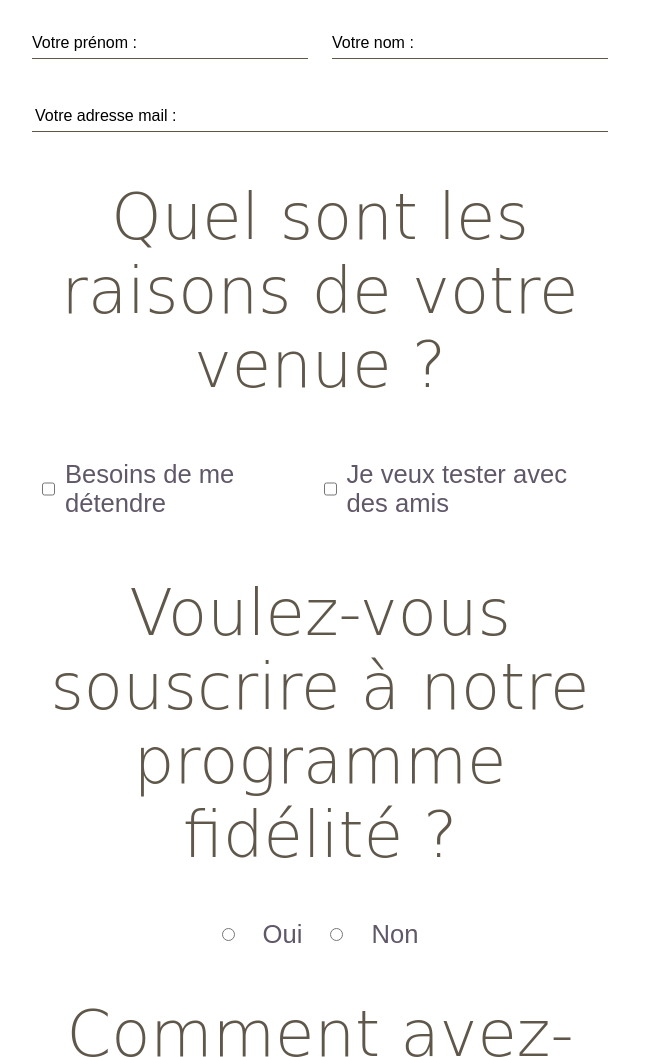
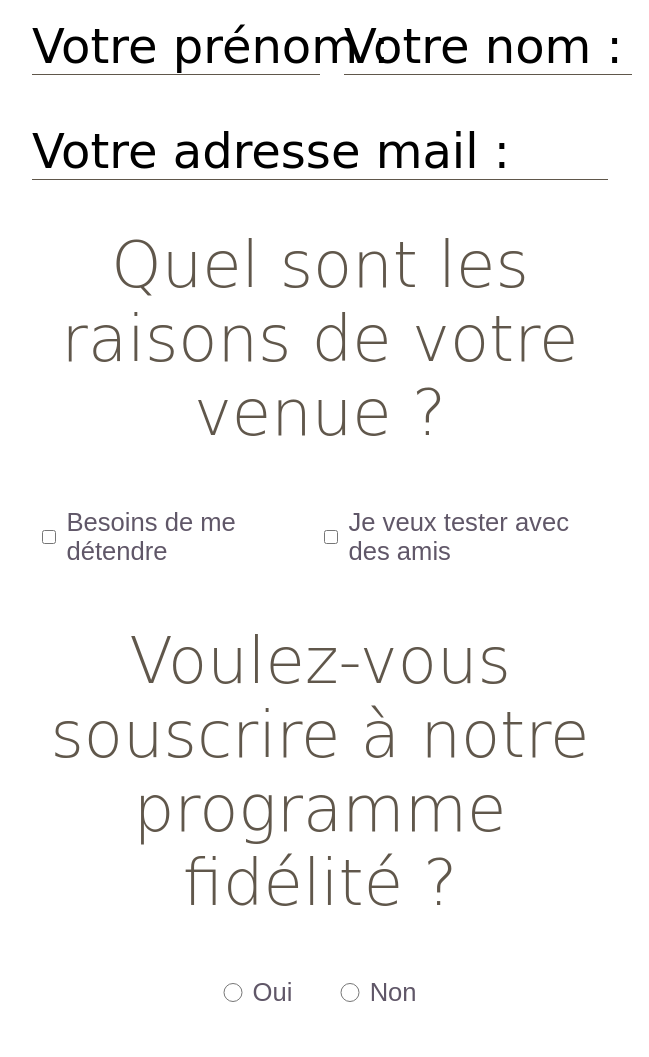
Before and after one commit to L0wBly/Maquette-HTMl-CSS-Zone-Spa, a plain HTML site: page contact.html in a window 1280 px wide. Shown: the part 1020-2077 px from the top of the page, without its empty margins (320-969 px from the left). Drawn offline with Linux system fonts and the light colour scheme; a web font is replaced by a local one.

Commit message:
Modification balise input et label et modification général de l'apparence

```diff
--- a/asset/css/contact.css
+++ b/asset/css/contact.css
@@ -182,7 +182,7 @@ main .container h2 {
 /* ============ FORM ================== */
 
 form {
-    padding: 5rem 0 0 0;
+    padding: 4rem 0 0 0;
     max-width: 1300px;
     width: 100%;
     display: flex;
@@ -204,14 +204,21 @@ form .base div {
     gap: 1rem;
     white-space: nowrap;
     border-bottom: 1px solid var(--texte-color);
-    font-family: Arial, Helvetica, sans-serif;
+    font-family: var(--font-title);
+    font-size: 3rem;
 }
 
 form .base div input {
     border: 0;
     width: 100%;
-    height: 1.5rem;
-    padding-left: 3px;
+    height: 3.5rem;
+    font-size: 1.5rem;
+    padding-left: 5px;
+}
+
+form .base div input:focus {
+    color: var(--background-nav);
+    background: var(--color-title);
 }
 
 form .mail {
@@ -219,22 +226,28 @@ form .mail {
     justify-content: start;
     gap: 1.5rem;
     white-space: nowrap;
+    border-bottom: 1px solid var(--texte-color);
 }
 
 form .mail div {
     border: 0;
     width: 100%;
-    padding-left: 3px;
-    border-bottom: 1px solid var(--texte-color);
-    font-family: Arial, Helvetica, sans-serif;
-
+    font-family: var(--font-title);
+    gap: 1rem;
+    font-size: 3rem;
 }
 
 form .mail div input {
-    height: 1.5rem;
+    height: 3.5rem;
     border: 0;
     width: 100%;
-    padding-left: 3px;
+    padding-left: 5px;
+    font-size: 1.5rem;
+}
+
+form .mail div input:focus{
+    color: var(--background-nav);
+    background: var(--color-title);
 }
 
 form .form {
@@ -250,6 +263,9 @@ form .checkbox {
 
 form .checkbox div {
     padding: 10px;
+    display: flex;
+    flex-direction: row;
+    align-items: center;
 }
 
 form .checkbox div label {
@@ -258,6 +274,11 @@ form .checkbox div label {
     font-weight: 300;
     font-family: Arial, Helvetica, sans-serif;
     color: var(--texte-color-form);
+}
+
+form .checkbox div input {
+    height: 1.2rem;
+    width: 1.2rem;
 }
 
 form .checkbox2 {
@@ -269,6 +290,26 @@ form .checkbox2 {
     font-family: Arial, Helvetica, sans-serif;
     color: var(--texte-color-form);
     font-weight: 300;
+}
+
+form .checkbox2 div {
+    padding: 10px;
+    display: flex;
+    flex-direction: row;
+    align-items: center;
+}
+
+form .checkbox2 div label {
+    padding-left: 10px;
+    font-size: 1.6rem;
+    font-weight: 300;
+    font-family: Arial, Helvetica, sans-serif;
+    color: var(--texte-color-form);
+}
+
+form .checkbox2 div input {
+    height: 1.2rem;
+    width: 1.2rem;
 }
 
 form .checkbox2 input:focus {
@@ -285,6 +326,7 @@ form .select select {
     width: 100%;
     padding: 1rem;
     border-radius: 1rem;
+    font-size: 1.2rem;
 }
 
 form .select select option {
@@ -303,6 +345,10 @@ form div button {
     background: var(--background-bouton);
     color: var(--background);
     border: none;
+}
+
+form div button:hover {
+    background: var(--background-nav);
 }
 
 /* ============= FOOTER =============== */
--- a/contact.html
+++ b/contact.html
@@ -49,42 +49,46 @@
             <form action="">
                 <div class="base">
                     <div>
-                        <label for="name">Votre prénom :</label>
-                        <input type="text">
+                        <label for="name1">Votre prénom :</label>
+                        <input type="text" id="name1">
                     </div>
                     <div>
-                        <label for="name">Votre nom :</label>
-                        <input type="text">
+                        <label for="name2">Votre nom :</label>
+                        <input type="text" id="name2">
                     </div>
                 </div>
                 <div class="mail">
                     <div>
-                        <label for="name">Votre adresse mail :</label>
-                        <input type="email">
+                        <label for="name3">Votre adresse mail :</label>
+                        <input type="email" id="name3">
                     </div>
                 </div>
                 <h2 class="form">Quel sont les raisons de votre venue ?</h2>
                 <div class="checkbox">
                     <div>
-                        <input type="checkbox" name="copain1">
+                        <input type="checkbox" name="copain1" id="choice 1">
                         <label for="choice 1">Besoins de me détendre</label>
                     </div>
                     <div>
-                        <input type="checkbox" name="copain1">
+                        <input type="checkbox" name="copain1" id="choice 2">
                         <label for="choice 2">Je veux tester avec des amis</label>
                     </div>
                 </div>
                 <h2 class="form">Voulez-vous souscrire à notre programme fidélité ? </h2>
                 <div class="checkbox2">
-                    <input type="radio" name="copain">
-                    <label for="choice 1">Oui</label>
-                    <input type="radio" name="copain">
-                    <label for="choice 2">Non</label>
+                    <div>
+                        <input type="radio" name="copain" id="Oui">
+                        <label for="Oui">Oui</label>
+                    </div>
+                    <div>
+                        <input type="radio" name="copain" id="Non">
+                        <label for="Non">Non</label>
+                    </div>
                 </div>
                 <h2 class="form">Comment avez-vous connu notre spa ? </h2>
                 <div class="select">
                     <select name="moyen spa" id="select">
-                        <option value="1">Choisissez une option</option>
+                        <option value="1" >Choisissez une option</option>
                         <option value="2">Internet 1</option>
                     </select>
                 </div>
```
